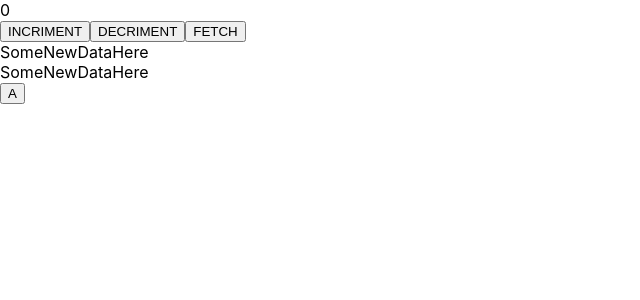
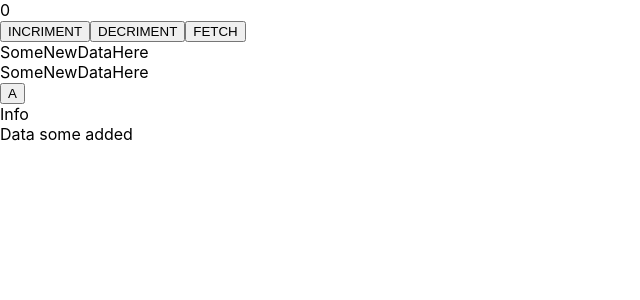
Before and after one commit to IvanDeresh/redux-saga, a React (Create React App) app: page / in a window 1280 px wide. Shown: the top 300 px of the page, without its empty margins (0-640 px from the left). Built offline with nearby package versions, Linux system fonts and the light colour scheme.

Commit message:
"Some new data removed"

```diff
--- a/src/App.js
+++ b/src/App.js
@@ -35,6 +35,8 @@ function App() {
       <div>SomeNewDataHere</div>
       <div>SomeNewDataHere</div>
       <button>A</button>
+      <div>Info</div>
+      <div>Data some added</div>
     </div>
   );
 }
```
